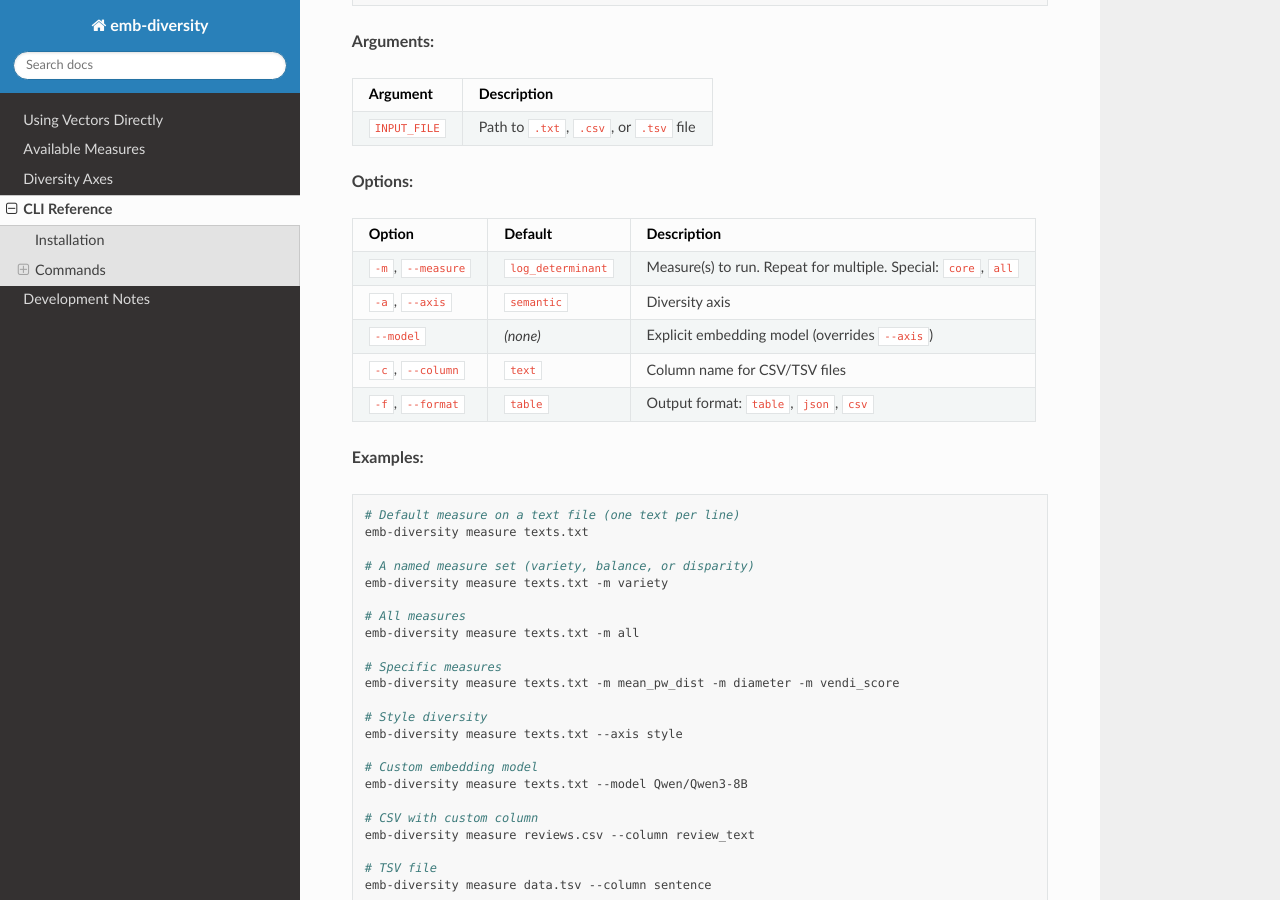
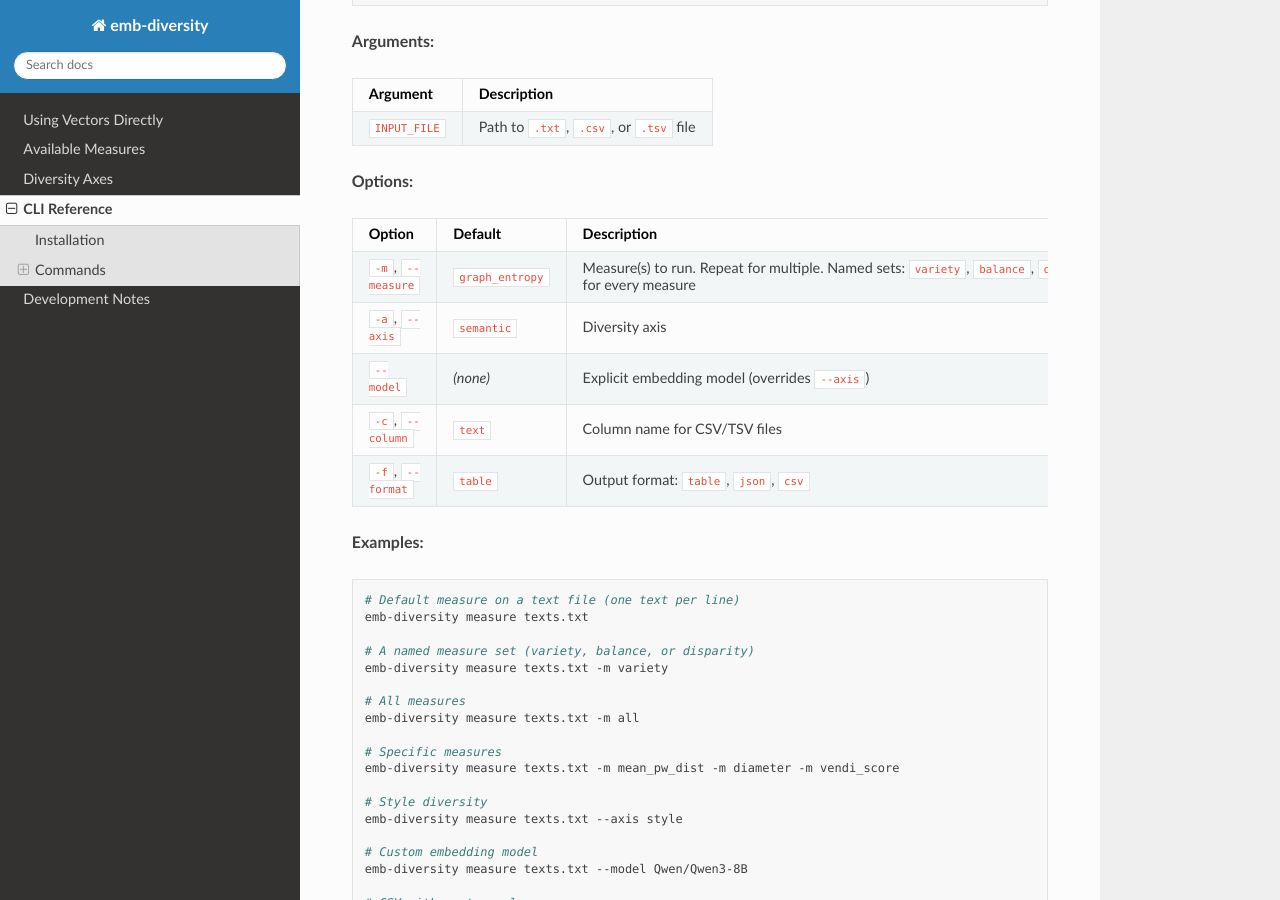
Before and after one commit to nlpsoc/emb-diversity, a Sphinx documentation site: the page built from docs/source/user-guide/cli.md, in a window 1280 px wide and 900 px high, scrolled down 569 px. Built offline with Sphinx 7.4.7 and the Read the Docs theme 3.1.0, drawn with Linux system fonts in a browser that asks for light colours; pages that are not in the unit, such as notebooks, are missing from menus.

Commit message:
docs: fix stale default/core references in CLI and measures tables
Addresses review feedback: the CLI options table still listed the
default as log_determinant and a "core" special value, and the
measures table still labelled log_determinant as the default.

- cli.md options table: default -> graph_entropy; "Special: core, all"
  -> named sets (variety, balance, disparity) + all
- measures.md: move the "default measure" label from log_determinant
  to graph_entropy

Co-Authored-By: Claude Opus 4.8 <noreply@anthropic.com>

```diff
--- a/docs/source/user-guide/cli.md
+++ b/docs/source/user-guide/cli.md
@@ -30,7 +30,7 @@ emb-diversity measure INPUT_FILE [OPTIONS]
 
 | Option | Default | Description |
 |---|---|---|
-| `-m`, `--measure` | `log_determinant` | Measure(s) to run. Repeat for multiple. Special: `core`, `all` |
+| `-m`, `--measure` | `graph_entropy` | Measure(s) to run. Repeat for multiple. Named sets: `variety`, `balance`, `disparity`; `all` for every measure |
 | `-a`, `--axis` | `semantic` | Diversity axis |
 | `--model` | *(none)* | Explicit embedding model (overrides `--axis`) |
 | `-c`, `--column` | `text` | Column name for CSV/TSV files |
```
Also changed, not shown: docs/source/user-guide/measures.md (+2 -2 lines).
